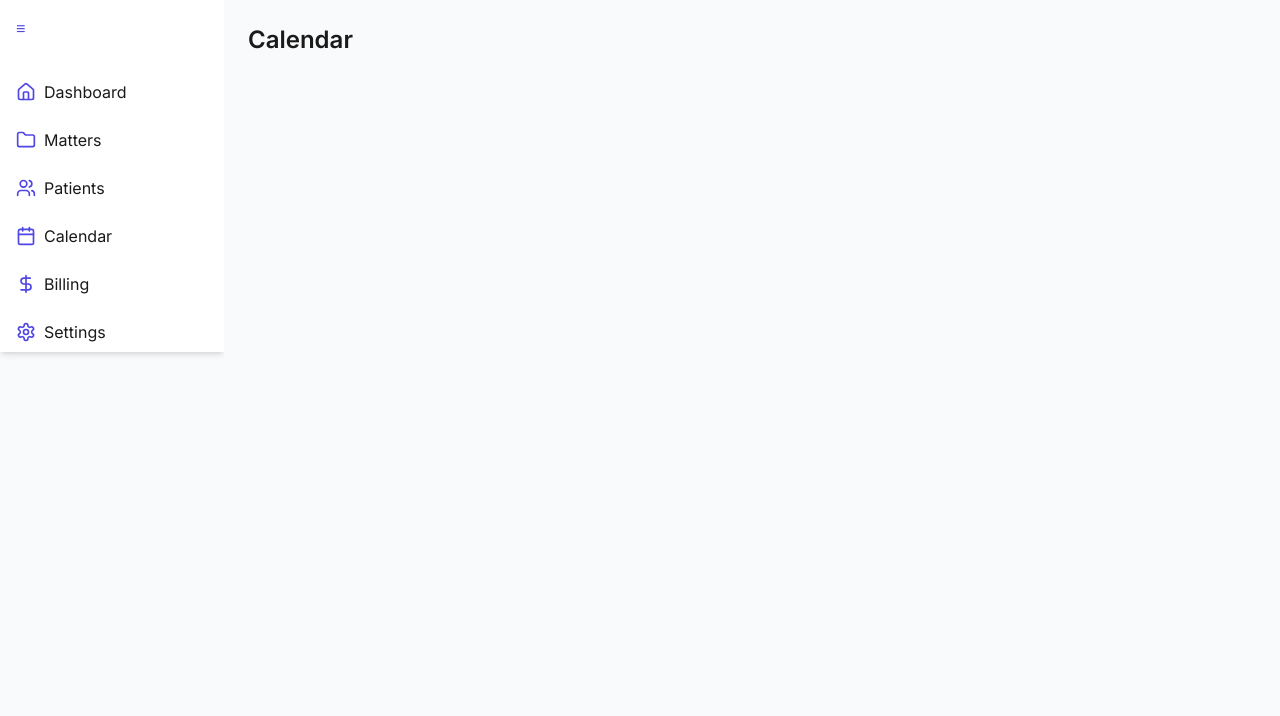
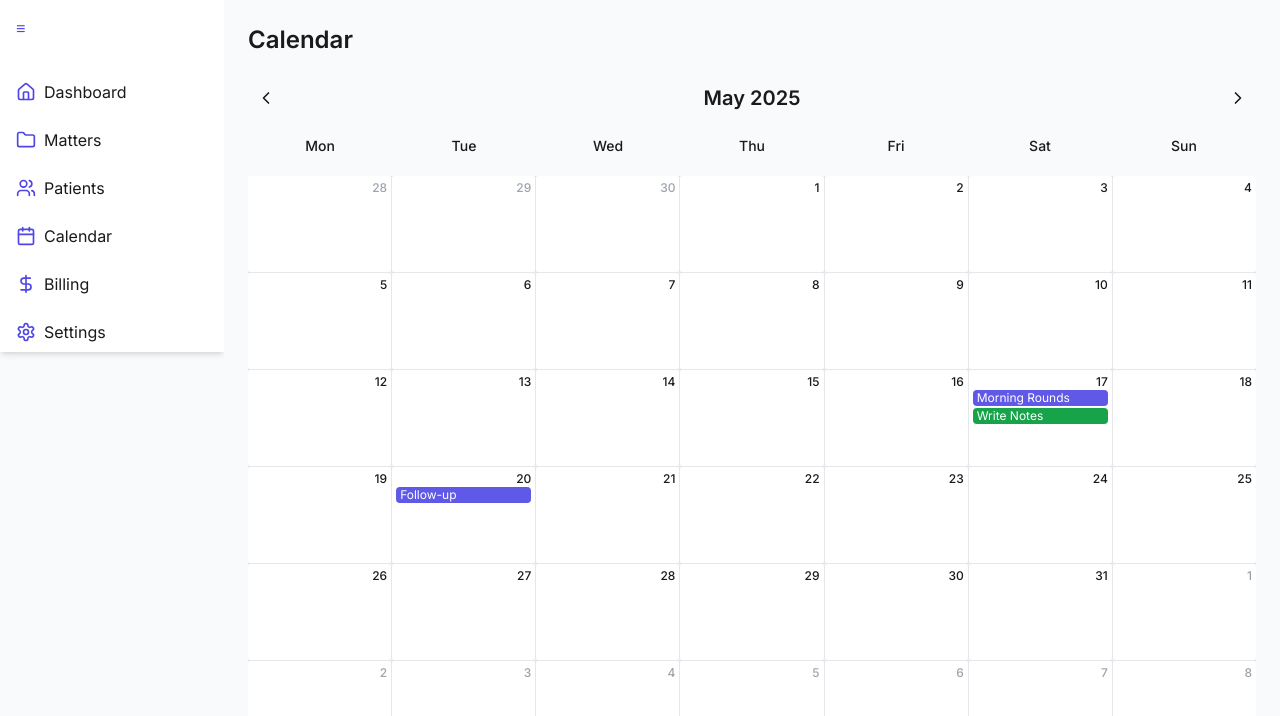
Before and after one commit to sorryforpie/UrgentPsychCRM, a Next.js app: page /calendar in a window 1280 px wide. Shown: the top 716 px of the page. Built offline with nearby package versions, Linux system fonts and the light colour scheme.

Commit message:
Add basic calendar page with month view

```diff
--- a/src/app/calendar/page.tsx
+++ b/src/app/calendar/page.tsx
@@ -1,7 +1,17 @@
+import Calendar from '@components/Calendar';
+import { CalendarEvent } from '@components/Calendar';
+
+const sampleEvents: CalendarEvent[] = [
+  { date: new Date().toISOString().slice(0,10), title: 'Morning Rounds', type: 'appointment' },
+  { date: new Date().toISOString().slice(0,10), title: 'Write Notes', type: 'task' },
+  { date: new Date(Date.now() + 3*24*60*60*1000).toISOString().slice(0,10), title: 'Follow-up', type: 'appointment' },
+];
+
 export default function CalendarPage() {
   return (
-    <div>
+    <div className="space-y-6">
       <h1 className="text-2xl font-semibold">Calendar</h1>
+      <Calendar events={sampleEvents} />
     </div>
   );
 }
--- /dev/null
+++ b/src/components/Calendar.tsx
@@ -0,0 +1,117 @@
+import { useState } from 'react';
+import {
+  ChevronLeft,
+  ChevronRight,
+} from 'lucide-react';
+
+export interface CalendarEvent {
+  date: string; // YYYY-MM-DD
+  title: string;
+  type?: 'default' | 'appointment' | 'task';
+}
+
+interface CalendarProps {
+  initialDate?: Date;
+  events?: CalendarEvent[];
+}
+
+function startOfMonth(date: Date) {
+  return new Date(date.getFullYear(), date.getMonth(), 1);
+}
+
+function addMonths(date: Date, months: number) {
+  return new Date(date.getFullYear(), date.getMonth() + months, 1);
+}
+
+function formatMonthYear(date: Date) {
+  return date.toLocaleDateString('en-US', { month: 'long', year: 'numeric' });
+}
+
+function getMonthDays(date: Date) {
+  const first = startOfMonth(date);
+  const start = new Date(first);
+  start.setDate(first.getDate() - ((first.getDay() + 6) % 7));
+  const days: Date[] = [];
+  for (let i = 0; i < 42; i++) {
+    const d = new Date(start);
+    d.setDate(start.getDate() + i);
+    days.push(d);
+  }
+  return days;
+}
+
+export default function Calendar({ initialDate = new Date(), events = [] }: CalendarProps) {
+  const [current, setCurrent] = useState(startOfMonth(initialDate));
+  const days = getMonthDays(current);
+
+  const eventsMap = events.reduce<Record<string, CalendarEvent[]>>((acc, ev) => {
+    if (!acc[ev.date]) acc[ev.date] = [];
+    acc[ev.date].push(ev);
+    return acc;
+  }, {});
+
+  const badgeColor = (type?: string) => {
+    switch (type) {
+      case 'appointment':
+        return 'bg-accent/90';
+      case 'task':
+        return 'bg-green-600';
+      default:
+        return 'bg-gray-300';
+    }
+  };
+
+  return (
+    <div className="space-y-4">
+      <div className="flex items-center justify-between">
+        <button
+          onClick={() => setCurrent(addMonths(current, -1))}
+          aria-label="Previous month"
+          className="p-2 rounded hover:bg-gray-200"
+        >
+          <ChevronLeft className="h-5 w-5" />
+        </button>
+        <h2 className="text-xl font-semibold">{formatMonthYear(current)}</h2>
+        <button
+          onClick={() => setCurrent(addMonths(current, 1))}
+          aria-label="Next month"
+          className="p-2 rounded hover:bg-gray-200"
+        >
+          <ChevronRight className="h-5 w-5" />
+        </button>
+      </div>
+      <div className="grid grid-cols-7 text-sm text-center font-medium">
+        {['Mon','Tue','Wed','Thu','Fri','Sat','Sun'].map((d) => (
+          <div key={d} className="py-1">{d}</div>
+        ))}
+      </div>
+      <div className="grid grid-cols-7 gap-px bg-gray-200 rounded">
+        {days.map((day) => {
+          const isCurrent = day.getMonth() === current.getMonth();
+          const dateKey = day.toISOString().slice(0,10);
+          const dayEvents = eventsMap[dateKey] || [];
+          return (
+            <div
+              key={dateKey}
+              className={`h-24 p-1 bg-white flex flex-col text-xs rounded-sm ${
+                isCurrent ? '' : 'text-gray-400'
+              }`}
+            >
+              <div className="self-end text-xs font-medium">{day.getDate()}</div>
+              <div className="space-y-0.5 overflow-hidden">
+                {dayEvents.map((ev, idx) => (
+                  <span
+                    key={idx}
+                    className={`block truncate text-white px-1 rounded ${badgeColor(ev.type)}`}
+                  >
+                    {ev.title}
+                  </span>
+                ))}
+              </div>
+            </div>
+          );
+        })}
+      </div>
+    </div>
+  );
+}
```
